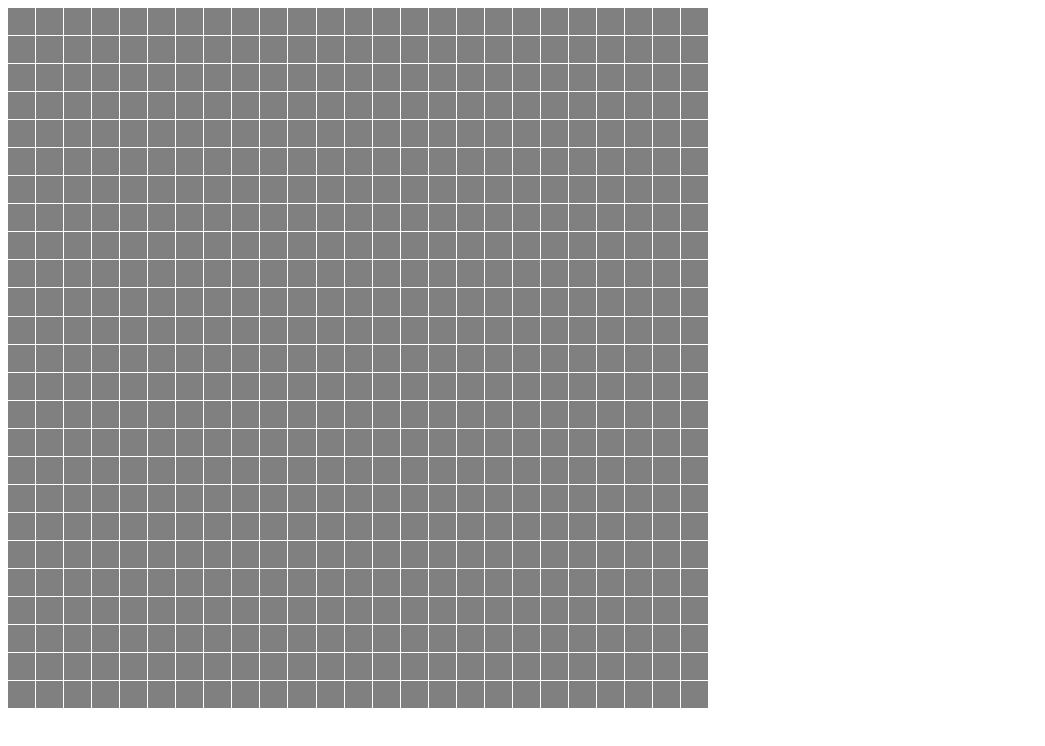
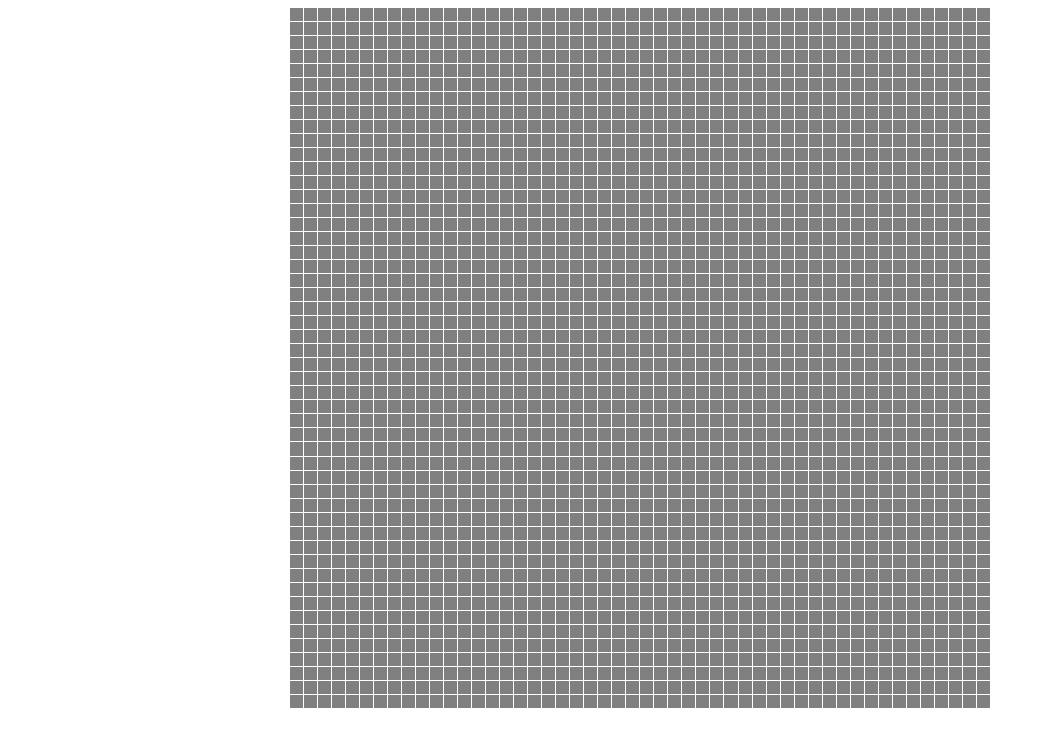
Before and after one commit to Signatune/etch-a-sketch, a plain HTML site: page index.html in a window 1280 px wide. Shown: the whole page, without its empty margins (0-1045 px from the left). Drawn offline with Linux system fonts and the light colour scheme.

Commit message:
center board

```diff
--- a/scripts.js
+++ b/scripts.js
@@ -1,6 +1,6 @@
 let sketchBoard = document.querySelector(".sketch-board");
 
-let gridSize = 25;
+let gridSize = 50;
 
 for (let row = 0; row < gridSize; row++) {
   let row = document.createElement("div");
--- a/styles.css
+++ b/styles.css
@@ -9,7 +9,7 @@ div {
 
 .container {
   display: flex;
-  justify-content: space-between;
+  justify-content: center;
 }
 
 .cell {
```
